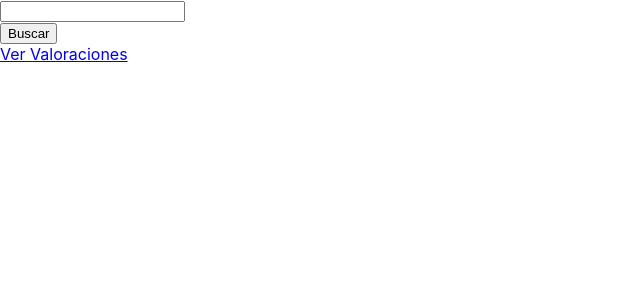
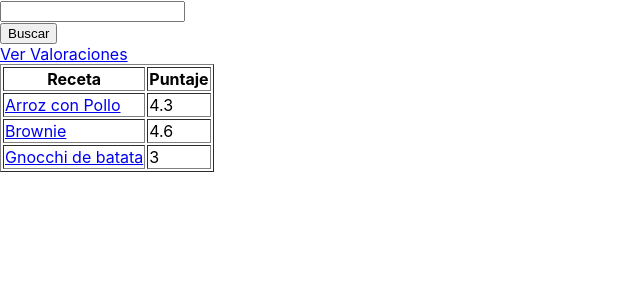
Before and after one commit to cissy212/recipe-book, a React (Create React App) app: page / in a window 1280 px wide. Shown: the top 300 px of the page, without its empty margins (0-640 px from the left). Built offline with nearby package versions, Linux system fonts and the light colour scheme.

Commit message:
data sample in the home

```diff
--- /dev/null
+++ b/src/helpers/index.js
@@ -0,0 +1,3 @@
+export const isLoading = (status) => Boolean(status === "loading");
+
+export const hasError = (status) => Boolean(status === "error");
--- a/src/reducers/main.js
+++ b/src/reducers/main.js
@@ -1,5 +1,3 @@
-import { bindActionCreators } from "redux";
-
 const initialState = {
   statusRecipesData: null, // loading, success, error
   statusScoresData: null, // loading, success, error
--- a/src/screens/Home.jsx
+++ b/src/screens/Home.jsx
@@ -1,8 +1,26 @@
-import React, { useState } from "react";
+import React, { useState, useEffect } from "react";
+import { useSelector, useDispatch } from "react-redux";
 import { Link } from "react-router-dom";
+import * as actions from "../actions";
+import * as helper from "../helpers";
 
 const Home = () => {
   const [inputSearch, setInputSearch] = useState("");
+  const dispatch = useDispatch();
+  const { recipesData, statusRecipesData } = useSelector(
+    (state) => state.mainReducer
+  );
+
+  useEffect(() => {
+    fetchData();
+  }, []);
+
+  const fetchData = () => {
+    dispatch(actions.getRecipeSummary());
+  };
+
+  const loading = helper.isLoading(statusRecipesData);
+  const error = helper.hasError(statusRecipesData);
 
   return (
     <div>
@@ -23,10 +41,23 @@ const Home = () => {
         <Link to="/scores">Ver Valoraciones</Link>
       </div>
       <div>
-        <table>
+        <table border={1}>
           <thead>
-            <tr></tr>
+            <tr>
+              <th>Receta</th>
+              <th>Puntaje</th>
+            </tr>
           </thead>
+          <tbody>
+            {recipesData.map((item) => (
+              <tr>
+                <td>
+                  <Link to={`/recipe/${item.id}`}>{item.name}</Link>
+                </td>
+                <td>{item.score}</td>
+              </tr>
+            ))}
+          </tbody>
         </table>
       </div>
     </div>
```
